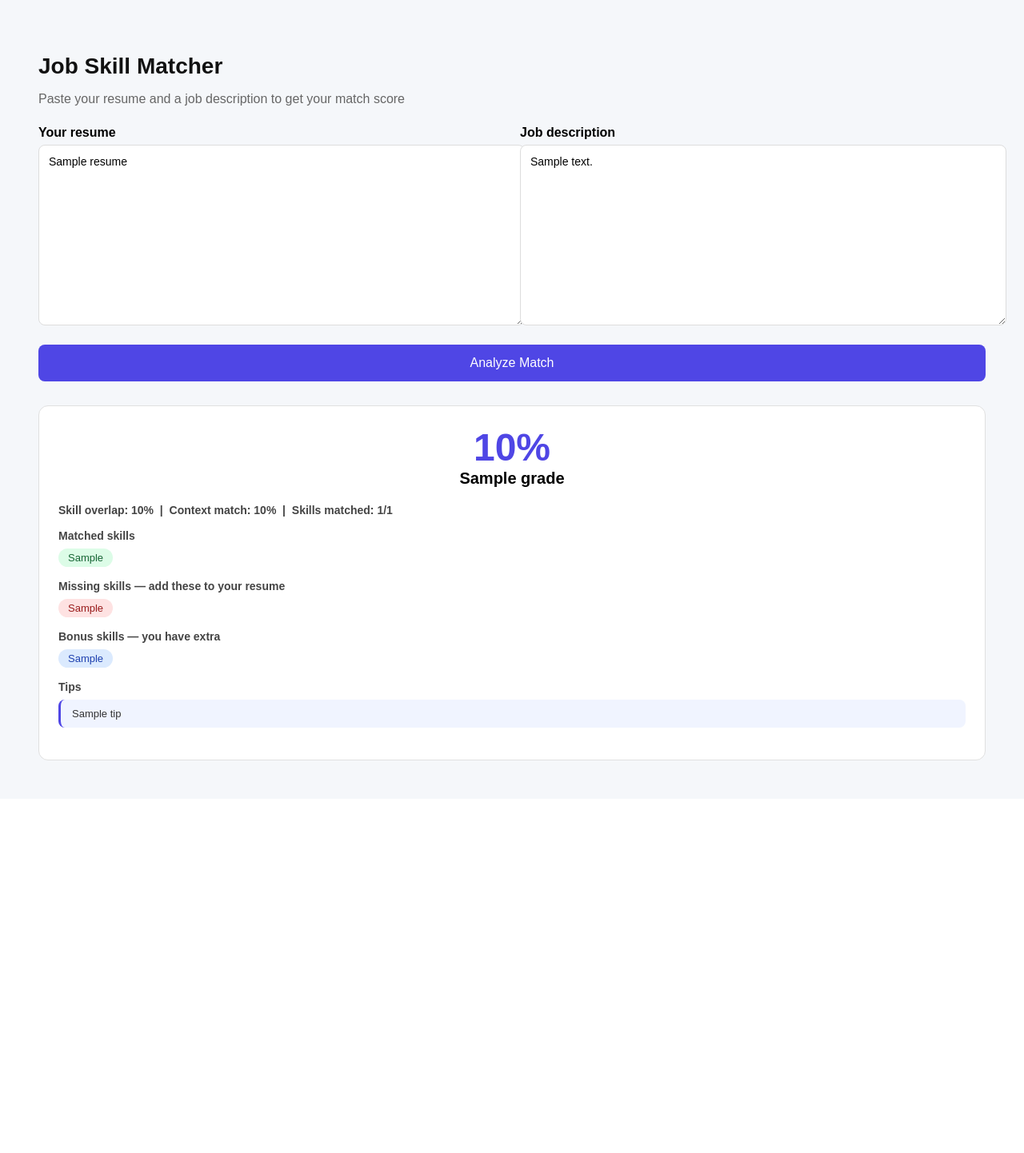
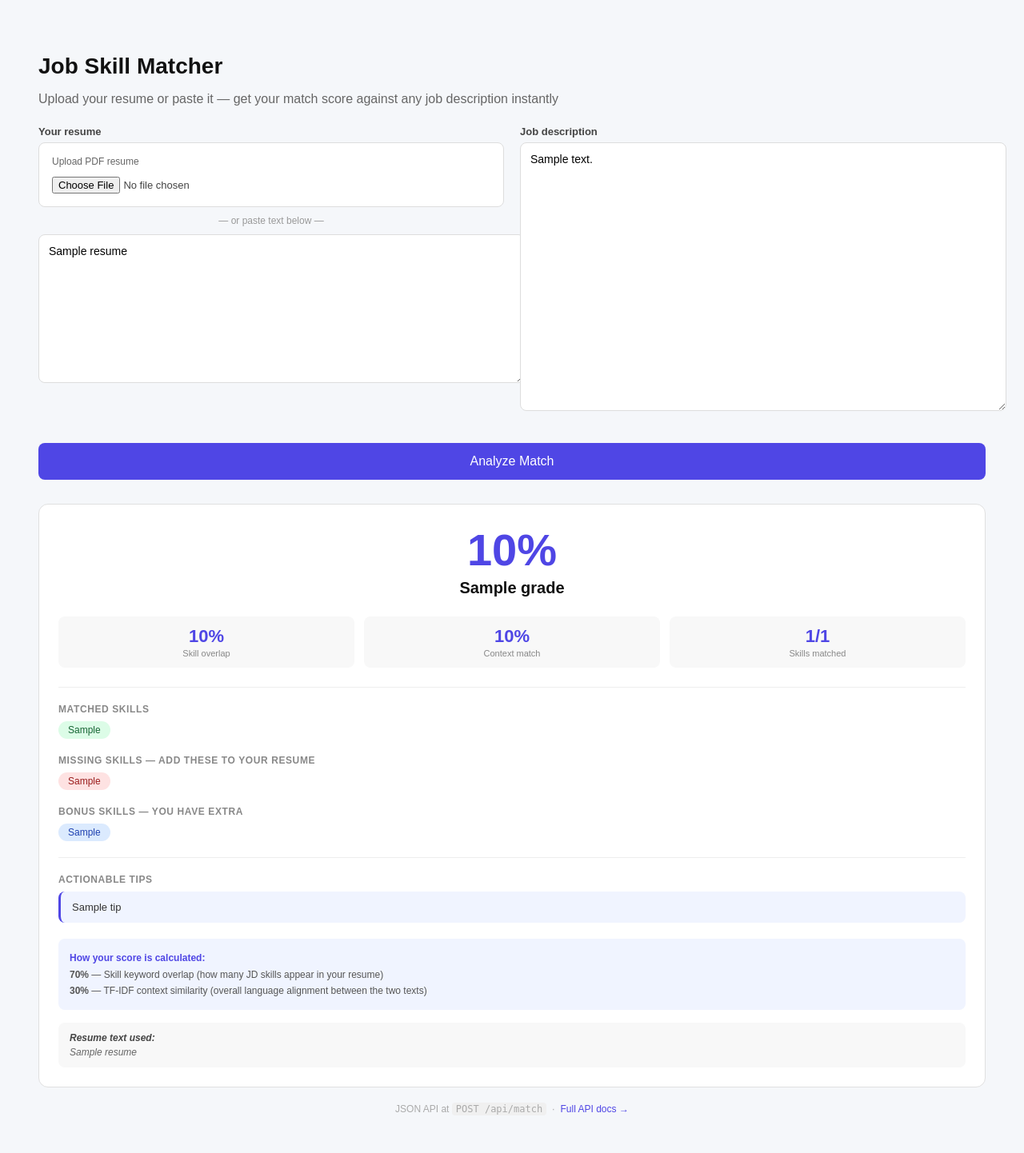
Before and after one commit to SSANKPAL7699/job-skill-matcher, a FastAPI app: template templates/index.html in a window 1280 px wide. Shown: the whole page at 80% size. Before the commit the page ends 951 px from the top, so only its background shows below. Run offline with FastAPI, Linux system fonts and the light colour scheme; the template is opened without the code that fills it: most values are stand-ins (such as "Sample title", 1, 10 or a date in 2020).

Commit message:
feat: add PDF upload with clean UI

```diff
--- a/templates/index.html
+++ b/templates/index.html
@@ -2,6 +2,7 @@
 <html lang="en">
 <head>
   <meta charset="UTF-8">
+  <meta name="viewport" content="width=device-width, initial-scale=1.0">
   <title>Job Skill Matcher</title>
   <style>
     body { font-family: sans-serif; padding: 40px; background: #f5f7fa; }
@@ -9,90 +10,247 @@
     p { color: #666; margin-bottom: 24px; }
     .grid { display: flex; gap: 20px; margin-bottom: 20px; }
     .box { flex: 1; }
-    label { display: block; font-weight: 600; margin-bottom: 6px; }
-    textarea { width: 100%; height: 200px; padding: 12px; border: 1px solid #ddd; border-radius: 8px; font-size: 14px; font-family: sans-serif; }
-    button { width: 100%; padding: 14px; background: #4f46e5; color: white; border: none; border-radius: 8px; font-size: 16px; cursor: pointer; }
+    label { display: block; font-weight: 600; margin-bottom: 6px; font-size: 13px; color: #444; }
+    textarea {
+      width: 100%; height: 160px; padding: 12px;
+      border: 1px solid #ddd; border-radius: 8px;
+      font-size: 14px; font-family: sans-serif;
+      resize: vertical; outline: none;
+    }
+    textarea:focus { border-color: #4f46e5; }
+    button {
+      width: 100%; padding: 14px; background: #4f46e5;
+      color: white; border: none; border-radius: 8px;
+      font-size: 16px; cursor: pointer; margin-top: 16px;
+    }
     button:hover { background: #4338ca; }
-    .result { margin-top: 30px; background: white; border-radius: 12px; padding: 24px; border: 1px solid #e0e0e0; }
-    .score { font-size: 48px; font-weight: 700; color: #4f46e5; text-align: center; }
-    .grade { text-align: center; font-size: 20px; font-weight: 600; margin-bottom: 20px; }
-    .section { margin-bottom: 16px; }
-    .section h3 { font-size: 14px; margin-bottom: 8px; color: #444; }
+    .upload-box {
+      background: white; border: 1px solid #ddd;
+      border-radius: 8px; padding: 16px; margin-bottom: 10px;
+    }
+    .upload-box input[type="file"] {
+      width: 100%; font-size: 13px; color: #444; margin-top: 6px;
+    }
+    .divider {
+      text-align: center; font-size: 12px;
+      color: #999; margin: 10px 0;
+    }
+    .error {
+      background: #fee2e2; color: #991b1b;
+      padding: 12px 16px; border-radius: 8px;
+      margin-bottom: 16px; font-size: 13px;
+    }
+    .result {
+      margin-top: 30px; background: white;
+      border-radius: 12px; padding: 24px;
+      border: 1px solid #e0e0e0;
+    }
+    .score {
+      font-size: 56px; font-weight: 700;
+      color: #4f46e5; text-align: center;
+      margin-bottom: 4px;
+    }
+    .grade {
+      text-align: center; font-size: 20px;
+      font-weight: 600; margin-bottom: 24px; color: #111;
+    }
+    .stats {
+      display: flex; gap: 12px;
+      margin-bottom: 24px;
+    }
+    .stat {
+      flex: 1; background: #f8f8f8;
+      border-radius: 8px; padding: 12px;
+      text-align: center;
+    }
+    .stat .val {
+      font-size: 22px; font-weight: 700; color: #4f46e5;
+    }
+    .stat .lbl {
+      font-size: 11px; color: #888; margin-top: 2px;
+    }
+    .section { margin-bottom: 20px; }
+    .section h3 {
+      font-size: 12px; font-weight: 700;
+      text-transform: uppercase; letter-spacing: .05em;
+      color: #888; margin-bottom: 8px;
+    }
     .chips { display: flex; flex-wrap: wrap; gap: 6px; }
-    .chip { padding: 4px 12px; border-radius: 20px; font-size: 13px; font-weight: 500; }
+    .chip {
+      padding: 4px 12px; border-radius: 20px;
+      font-size: 12px; font-weight: 500;
+    }
     .green { background: #dcfce7; color: #166534; }
     .red   { background: #fee2e2; color: #991b1b; }
     .blue  { background: #dbeafe; color: #1e40af; }
-    .tip { background: #f0f4ff; padding: 10px 14px; border-radius: 8px; font-size: 13px; color: #333; margin-bottom: 8px; border-left: 3px solid #4f46e5; }
+    .empty { font-size: 13px; color: #999; }
+    .tip {
+      background: #f0f4ff; padding: 10px 14px;
+      border-radius: 8px; font-size: 13px;
+      color: #333; margin-bottom: 8px;
+      border-left: 3px solid #4f46e5;
+      line-height: 1.5;
+    }
+    .divider-line {
+      border: none; border-top: 1px solid #eee;
+      margin: 20px 0;
+    }
+    .resume-preview {
+      background: #f8f8f8; border-radius: 8px;
+      padding: 10px 14px; font-size: 12px;
+      color: #666; margin-top: 16px;
+      font-style: italic; line-height: 1.5;
+    }
+    @media(max-width: 700px) {
+      .grid { flex-direction: column; }
+      .stats { flex-direction: column; }
+    }
   </style>
 </head>
 <body>
 
   <h1>Job Skill Matcher</h1>
-  <p>Paste your resume and a job description to get your match score</p>
+  <p>Upload your resume or paste it — get your match score against any job description instantly</p>
 
-  <form method="POST" action="/match">
+  <form method="POST" action="/match" enctype="multipart/form-data">
+
+    {% if error %}
+    <div class="error">{{ error }}</div>
+    {% endif %}
+
     <div class="grid">
+
+      <!-- Left: Resume input -->
       <div class="box">
         <label>Your resume</label>
-        <textarea name="resume" placeholder="Paste your resume text here...">{{ resume or '' }}</textarea>
+
+        <!-- PDF Upload -->
+        <div class="upload-box">
+          <label style="font-size:12px;color:#666;font-weight:500">
+            Upload PDF resume
+          </label>
+          <input type="file" name="resume_file" accept=".pdf" />
+        </div>
+
+        <!-- Divider -->
+        <div class="divider">— or paste text below —</div>
+
+        <!-- Text paste -->
+        <textarea
+          name="resume_text"
+          placeholder="Paste your resume text here..."
+        >{{ resume or '' }}</textarea>
       </div>
+
+      <!-- Right: Job description -->
       <div class="box">
         <label>Job description</label>
-        <textarea name="job_description" placeholder="Paste job description here...">{{ job_description or '' }}</textarea>
+        <textarea
+          name="job_description"
+          placeholder="Paste the job description here...&#10;&#10;Example:&#10;Looking for a Python engineer with Docker, AWS, PostgreSQL experience."
+          style="height: 310px;"
+        >{{ job_description or '' }}</textarea>
       </div>
+
     </div>
+
     <button type="submit">Analyze Match</button>
   </form>
 
   {% if result %}
   <div class="result">
+
+    <!-- Score + Grade -->
     <div class="score">{{ result.final_score }}%</div>
     <div class="grade">{{ result.grade }}</div>
 
-    <div class="section">
-      <h3>Skill overlap: {{ result.skill_score }}% &nbsp;|&nbsp; Context match: {{ result.tfidf_score }}% &nbsp;|&nbsp; Skills matched: {{ result.total_matched }}/{{ result.total_jd_skills }}</h3>
+    <!-- 3 sub-scores -->
+    <div class="stats">
+      <div class="stat">
+        <div class="val">{{ result.skill_score }}%</div>
+        <div class="lbl">Skill overlap</div>
+      </div>
+      <div class="stat">
+        <div class="val">{{ result.tfidf_score }}%</div>
+        <div class="lbl">Context match</div>
+      </div>
+      <div class="stat">
+        <div class="val">{{ result.total_matched }}/{{ result.total_jd_skills }}</div>
+        <div class="lbl">Skills matched</div>
+      </div>
     </div>
 
+    <hr class="divider-line">
+
+    <!-- Matched skills -->
     <div class="section">
       <h3>Matched skills</h3>
       <div class="chips">
         {% for s in result.matched_skills %}
           <span class="chip green">{{ s }}</span>
         {% else %}
-          <span style="color:#999;font-size:13px">No exact matches found</span>
+          <span class="empty">No exact skill matches found</span>
         {% endfor %}
       </div>
     </div>
 
+    <!-- Missing skills -->
     <div class="section">
       <h3>Missing skills — add these to your resume</h3>
       <div class="chips">
         {% for s in result.missing_skills %}
           <span class="chip red">{{ s }}</span>
         {% else %}
-          <span style="color:#999;font-size:13px">No missing skills!</span>
+          <span class="empty">No missing skills — great match!</span>
         {% endfor %}
       </div>
     </div>
 
+    <!-- Bonus skills -->
     <div class="section">
       <h3>Bonus skills — you have extra</h3>
       <div class="chips">
         {% for s in result.bonus_skills[:8] %}
           <span class="chip blue">{{ s }}</span>
+        {% else %}
+          <span class="empty">None detected</span>
         {% endfor %}
       </div>
     </div>
 
+    <hr class="divider-line">
+
+    <!-- Tips -->
     <div class="section">
-      <h3>Tips</h3>
+      <h3>Actionable tips</h3>
       {% for tip in result.tips %}
         <div class="tip">{{ tip }}</div>
       {% endfor %}
     </div>
+
+    <!-- How scoring works -->
+    <div style="background:#f0f4ff;border-radius:8px;padding:14px;font-size:12px;color:#555;line-height:1.7">
+      <strong style="color:#4f46e5">How your score is calculated:</strong><br>
+      <strong>70%</strong> — Skill keyword overlap (how many JD skills appear in your resume)<br>
+      <strong>30%</strong> — TF-IDF context similarity (overall language alignment between the two texts)
+    </div>
+
+    <!-- Resume preview -->
+    {% if resume %}
+    <div class="resume-preview">
+      <strong style="color:#444">Resume text used:</strong><br>
+      {{ resume }}
+    </div>
+    {% endif %}
+
   </div>
   {% endif %}
 
+  <div style="text-align:center;font-size:12px;color:#aaa;margin-top:20px">
+    JSON API at <code style="background:#f0f0f0;padding:1px 5px;border-radius:4px">POST /api/match</code>
+    &nbsp;·&nbsp;
+    <a href="/docs" style="color:#4f46e5;text-decoration:none">Full API docs →</a>
+  </div>
+
 </body>
 </html>
```
